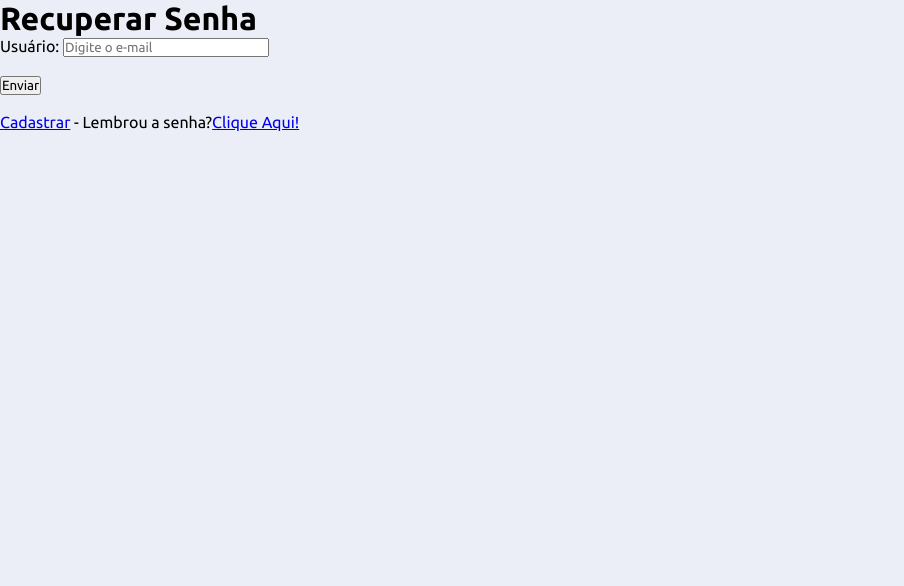
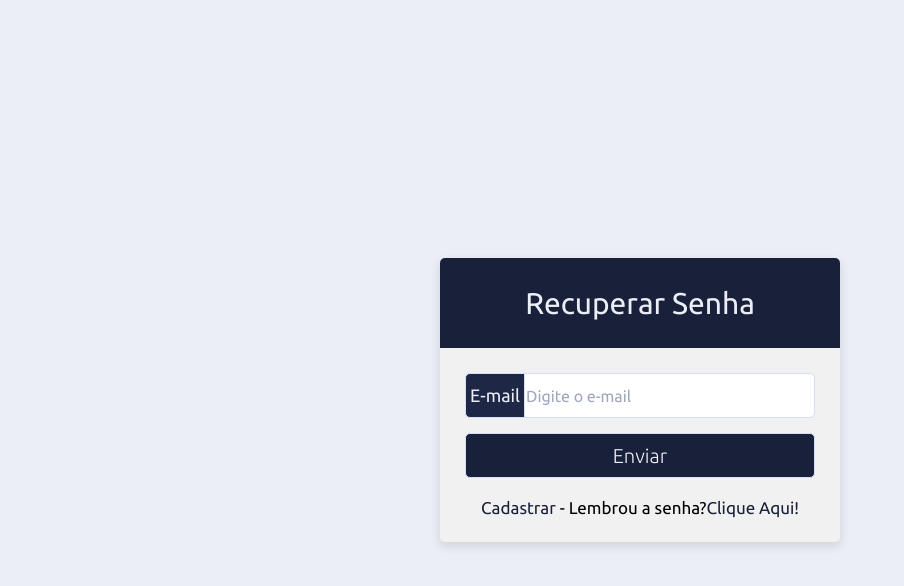
Before and after one commit to andmatsouza/react-front, a React (Create React App) app in the folder login/: page /recover-password in a window 1280 px wide. Shown: the top 586 px of the page, without its empty margins (0-904 px from the left). Built offline with nearby package versions, Linux system fonts and the light colour scheme.

Commit message:
Adicionado layout css na pagina recuperar senha

```diff
--- a/login/src/index.css
+++ b/login/src/index.css
@@ -123,7 +123,7 @@ body {
 /*inicio - criado para o formulário de cadastro*/
 .label-add-cad {
   position: absolute;
-  width: 55px;
+  width: 60px;
   height: 100%;
   color: var(--main-color);
   font-size: 18px;
--- a/login/src/pages/RecoverPassword/index.js
+++ b/login/src/pages/RecoverPassword/index.js
@@ -62,11 +62,12 @@ export const RecoverPassword = () =>{
     }
 
     return(
-        <div>
-            <h1>Recuperar Senha</h1>
-            {status.type === 'error' ? <p>{status.mensagem}</p> : ""}
-            {status.type === 'success' ? <p>{status.mensagem}</p> : ""}
-            {status.loading ? <p>Validando...</p> : ""}
+        <div className="d-flex">
+        <div className="container-login">
+        <div className="wrapper-login">
+        <div className="title">
+            <span>Recuperar Senha</span>
+        </div>
 
             {status.type === "redSuccess" ? (
             <Navigate
@@ -80,14 +81,27 @@ export const RecoverPassword = () =>{
                     ""
                 )}
 
-            <form onSubmit={recoverPass}>
-                <label>Usuário: </label>
-                <input type="text" name="email" placeholder="Digite o e-mail" onChange={valorInput} /><br /><br />
+            <form onSubmit={recoverPass} className="form-login">
 
-                {status.loading ? <button type="submit" disabled>Enviando...</button> : <button type="submit">Enviar</button>}<br /><br />
+                {status.type === 'error' ? <p className="alert-danger">{status.mensagem}</p> : ""}
+                {status.type === 'success' ? <p className="alert-success">{status.mensagem}</p> : ""}
+                {status.loading ? <p className="alert-success">Validando...</p> : ""}
+
+                <div className="row">
+                <label className="label-add-cad">E-mail</label>
+                <input type="text" name="email" placeholder="Digite o e-mail" onChange={valorInput} />
+                </div>
+                <div className="row button">
+                {status.loading ? <button type="submit" className='button-login' disabled>Enviando...</button> : <button type="submit" className='button-login'>Enviar</button>}
+                </div>
+                <div className="signup-link">
+                <Link to="/add-user-login" className='link-pg-login'>Cadastrar</Link>{" "}
+                - Lembrou a senha?<Link to="/" className='link-pg-login'>Clique Aqui!</Link>
+                </div>
             </form>
-            <Link to="/add-user-login">Cadastrar</Link>{" "}
-            - Lembrou a senha?<Link to="/">Clique Aqui!</Link>
+
+        </div>
+        </div>
         </div>
     );
 };
```
